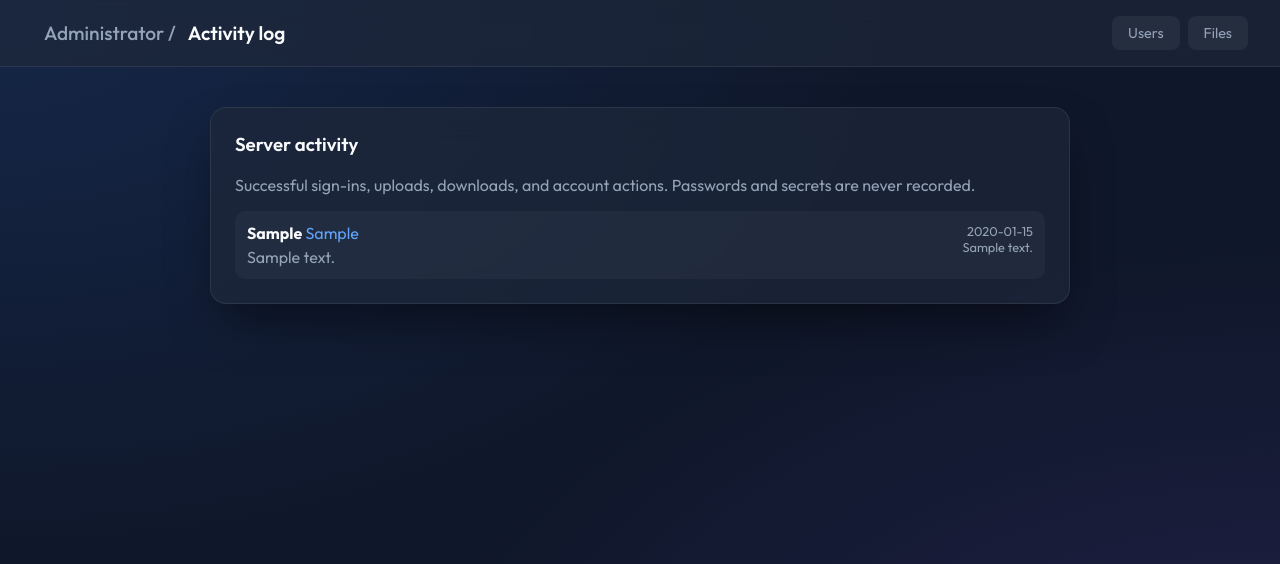
After one commit to k1o1r1o1u1/file_server, a Flask app: page /admin/logs in a window 1280 px wide. The commit adds this page. Shown: the top 564 px of the page. Run offline with Flask 3, Linux system fonts and the light colour scheme; the visitor is signed in with stand-in values (Sample User, id 1); tables that the repository leaves empty hold one stand-in row (values such as "Sample post"); parts of the project's set-up code (start-up, migrations or seed data) failed here and were passed over; some libraries are stand-ins or nearby versions.

Commit message:
12commit

```diff
--- a/server.py
+++ b/server.py
@@ -90,6 +90,17 @@ def initialize_database():
         if "quota_bytes" not in columns:
             connection.execute("ALTER TABLE users ADD COLUMN quota_bytes INTEGER")
         connection.execute("CREATE TABLE IF NOT EXISTS trash_items (item_id TEXT PRIMARY KEY, owner TEXT NOT NULL, storage_path TEXT NOT NULL, original_path TEXT NOT NULL, created_at TEXT NOT NULL)")
+        connection.execute("""
+            CREATE TABLE IF NOT EXISTS audit_events (
+                id INTEGER PRIMARY KEY AUTOINCREMENT,
+                created_at TEXT NOT NULL,
+                actor TEXT NOT NULL,
+                role TEXT NOT NULL,
+                action TEXT NOT NULL,
+                details TEXT NOT NULL,
+                remote_address TEXT NOT NULL
+            )
+        """)
 
 
 initialize_database()
@@ -100,6 +111,18 @@ def csrf_token():
     if "csrf_token" not in session:
         session["csrf_token"] = secrets.token_urlsafe(32)
     return session["csrf_token"]
+
+
+def audit_event(action, details="", *, actor=None, role=None):
+    """Record useful activity without logging credentials or sensitive settings."""
+    current_actor = actor or session.get("username", "anonymous")
+    current_role = role or session.get("role", "anonymous")
+    remote_address = request.remote_addr or "unknown"
+    with database_connection() as connection:
+        connection.execute(
+            "INSERT INTO audit_events (created_at, actor, role, action, details, remote_address) VALUES (?, ?, ?, ?, ?, ?)",
+            (datetime.now(timezone.utc).isoformat(), current_actor, current_role, action, details[:500], remote_address),
+        )
 
 
 @app.context_processor
@@ -252,6 +275,7 @@ def login():
             csrf_token()
             session["role"] = "user"
             session["username"] = user["username"]
+            audit_event("login", "User signed in")
             return redirect(url_for("index"))
         app.logger.warning("Failed login attempt")
         flash("Invalid credentials", "error")
@@ -268,6 +292,7 @@ def admin_login():
             csrf_token()
             session["role"] = "admin"
             session["username"] = username
+            audit_event("admin_login", "Administrator signed in")
             return redirect(url_for("index"))
         app.logger.warning("Failed admin login attempt")
         flash("Invalid credentials", "error")
@@ -276,6 +301,7 @@ def admin_login():
 
 @app.route("/logout", methods=["POST"])
 def logout():
+    audit_event("logout", "Signed out")
     session.clear()
     return redirect(url_for("login"))
 
@@ -365,6 +391,7 @@ def download():
     file_path = authenticated_file()
     if file_path is None:
         return redirect(url_for("login"))
+    audit_event("download", str(file_path.relative_to(access_base())).replace(os.sep, "/"))
     return send_file(file_path, as_attachment=True, download_name=file_path.name)
 
 
@@ -385,6 +412,7 @@ def create_folder():
     except OSError:
         app.logger.exception("Unable to create folder")
         return jsonify({"error": "Could not create folder"}), 500
+    audit_event("create_folder", str(destination.relative_to(access_base())).replace(os.sep, "/"))
     return jsonify({"name": name}), 201
 
 
@@ -419,6 +447,7 @@ def upload_file():
     except OSError:
         app.logger.exception("Unable to save uploaded file")
         return jsonify({"error": "Could not save upload"}), 500
+    audit_event("upload", str(destination.relative_to(access_base())).replace(os.sep, "/"))
     return jsonify({"name": destination.name}), 201
 
 
@@ -529,6 +558,20 @@ def admin_users():
         users = connection.execute("SELECT username, enabled, quota_bytes, created_at FROM users ORDER BY username COLLATE NOCASE").fetchall()
     usage = {user["username"]: storage_usage(USERS_DIR / user["username"]) for user in users}
     return render_template("admin_users.html", users=users, user_usage=usage)
+
+
+@app.route("/admin/logs", methods=["GET"])
+def admin_logs():
+    require_admin()
+    page = max(request.args.get("page", 1, type=int), 1)
+    per_page = 100
+    with database_connection() as connection:
+        total = connection.execute("SELECT COUNT(*) FROM audit_events").fetchone()[0]
+        events = connection.execute(
+            "SELECT * FROM audit_events ORDER BY id DESC LIMIT ? OFFSET ?",
+            (per_page, (page - 1) * per_page),
+        ).fetchall()
+    return render_template("admin_logs.html", events=events, page=page, has_next=page * per_page < total)
 
 
 @app.route("/account", methods=["GET"])
@@ -696,6 +739,7 @@ def create_user():
             connection.execute("DELETE FROM users WHERE username = ?", (username,))
         return jsonify({"error": "Could not create the user folder"}), 500
     app.logger.info("Created user account: %s", username)
+    audit_event("create_user", username)
     return jsonify({"username": username}), 201
 
 
@@ -733,6 +777,7 @@ def reset_user_password(username):
     if not updated:
         abort(404)
     app.logger.info("Reset password for user account: %s", username)
+    audit_event("admin_reset_password", username)
     return jsonify({"username": username})
 
 
@@ -750,6 +795,7 @@ def set_user_enabled(username):
     if not updated:
         abort(404)
     app.logger.info("%s user account: %s", "Enabled" if enabled else "Disabled", username)
+    audit_event("enable_user" if enabled else "disable_user", username)
     return jsonify({"username": username, "enabled": enabled})
 
 
@@ -763,6 +809,7 @@ def delete_user(username):
     if not deleted:
         abort(404)
     app.logger.warning("Deleted user account; files retained: %s", username)
+    audit_event("delete_user", username)
     return jsonify({"username": username, "files_retained": True})
 
 
--- a/static/style.css
+++ b/static/style.css
@@ -263,6 +263,13 @@ button:active {
 .user-card-disabled { opacity: 0.7; }
 .user-card-heading, .quota-summary, .user-card-actions, .trash-meta { display: flex; align-items: center; justify-content: space-between; gap: 10px; flex-wrap: wrap; }
 .trash-heading { display: flex; justify-content: space-between; align-items: start; gap: 16px; margin-bottom: 12px; }
+.log-list { display: grid; gap: 8px; }
+.log-row { display: flex; justify-content: space-between; gap: 18px; padding: 12px; border-radius: 10px; background: rgba(255,255,255,0.035); }
+.log-action { color: var(--primary-hover); text-transform: capitalize; }
+.log-details { margin-top: 4px; overflow-wrap: anywhere; }
+.log-time { text-align: right; font-size: 0.8rem; white-space: nowrap; }
+.log-pagination { display: flex; gap: 8px; margin-top: 16px; }
+.log-pagination .action-btn { width: auto; }
 .quota-summary { margin: 16px 0 7px; color: var(--text-main); }
 .quota-progress { margin-bottom: 5px; }
 .unlimited-label { color: var(--success); margin: 10px 0; }
@@ -580,6 +587,8 @@ input[type="file"]::file-selector-button:hover {
   .quota-editor { align-items: stretch; }
   .quota-editor select, .quota-editor input { width: 100%; max-width: none; }
   .trash-heading .action-btn { width: 100%; }
+  .log-row { flex-direction: column; gap: 6px; }
+  .log-time { text-align: left; white-space: normal; }
 
   .image-preview-thumb {
     max-height: 160px;
--- /dev/null
+++ b/templates/admin_logs.html
@@ -0,0 +1,3 @@
+<!DOCTYPE html><html lang="en"><head><meta charset="UTF-8"><meta name="viewport" content="width=device-width, initial-scale=1.0"><title>Nexus File Manager - Activity log</title><link rel="stylesheet" href="{{ url_for('static', filename='style.css', v=static_version) }}"><script src="https://unpkg.com/@phosphor-icons/web"></script></head><body class="fm-body">
+<nav class="navbar"><h2><i class="ph ph-list-checks" style="color:var(--primary)"></i> Administrator / <span>Activity log</span></h2><div class="nav-actions"><a class="btn-logout" href="{{ url_for('admin_users') }}">Users</a><a class="btn-logout" href="{{ url_for('index') }}">Files</a></div></nav>
+<main class="main-container"><section class="glass-panel user-management"><h3>Server activity</h3><p class="text-muted">Successful sign-ins, uploads, downloads, and account actions. Passwords and secrets are never recorded.</p><div class="log-list">{% for event in events %}<article class="log-row"><div><strong>{{ event['actor'] }}</strong> <span class="log-action">{{ event['action'].replace('_', ' ') }}</span>{% if event['details'] %}<div class="text-muted log-details">{{ event['details'] }}</div>{% endif %}</div><div class="log-time text-muted">{{ event['created_at'].replace('T', ' ')[:19] }}<br>{{ event['remote_address'] }}</div></article>{% else %}<p class="text-muted">No activity recorded yet.</p>{% endfor %}</div>{% if page > 1 or has_next %}<div class="log-pagination">{% if page > 1 %}<a class="action-btn" href="{{ url_for('admin_logs', page=page-1) }}">Newer</a>{% endif %}{% if has_next %}<a class="action-btn" href="{{ url_for('admin_logs', page=page+1) }}">Older</a>{% endif %}</div>{% endif %}</section></main></body></html>
--- a/templates/admin_users.html
+++ b/templates/admin_users.html
@@ -8,7 +8,7 @@
   <script src="https://unpkg.com/@phosphor-icons/web"></script>
 </head>
 <body class="fm-body">
-<nav class="navbar"><h2><i class="ph-fill ph-shield-check" style="color: var(--primary)"></i> Administrator / <span>Users</span></h2><div class="nav-actions"><a class="btn-logout" href="{{ url_for('admin_trash') }}"><i class="ph ph-trash"></i> Trash</a><a class="btn-logout" href="{{ url_for('index') }}">Back to files</a></div></nav>
+<nav class="navbar"><h2><i class="ph-fill ph-shield-check" style="color: var(--primary)"></i> Administrator / <span>Users</span></h2><div class="nav-actions"><a class="btn-logout" href="{{ url_for('admin_logs') }}"><i class="ph ph-list-checks"></i> Logs</a><a class="btn-logout" href="{{ url_for('admin_trash') }}"><i class="ph ph-trash"></i> Trash</a><a class="btn-logout" href="{{ url_for('index') }}">Back to files</a></div></nav>
 <main class="main-container">
   <section class="glass-panel user-management">
     <h3>Create user</h3><p class="text-muted">Each user receives a private folder and an optional storage limit.</p>
--- a/templates/index.html
+++ b/templates/index.html
@@ -18,7 +18,7 @@
     Nexus / <span>{{ path if path else (username if not is_admin else 'Root') }}</span>
   </h2>
   <div class="nav-actions">
-    {% if is_admin %}<a class="btn-logout" href="{{ url_for('admin_users') }}"><i class="ph ph-users"></i> Users</a>{% endif %}
+    {% if is_admin %}<a class="btn-logout" href="{{ url_for('admin_users') }}"><i class="ph ph-users"></i> Users</a><a class="btn-logout" href="{{ url_for('admin_logs') }}"><i class="ph ph-list-checks"></i> Logs</a>{% endif %}
     <a class="btn-logout" href="{{ url_for('user_trash') }}"><i class="ph ph-trash"></i> Trash</a>
     {% if not is_admin %}<a class="btn-logout" href="{{ url_for('account_settings') }}"><i class="ph ph-gear"></i> Account</a>{% endif %}
     <form method="post" action="{{ url_for('logout') }}" class="logout-form"><input type="hidden" name="csrf_token" value="{{ csrf_token }}"><button class="btn-logout" type="submit"><i class="ph ph-sign-out"></i> Logout{% if username %} ({{ username }}){% endif %}</button></form>
```
